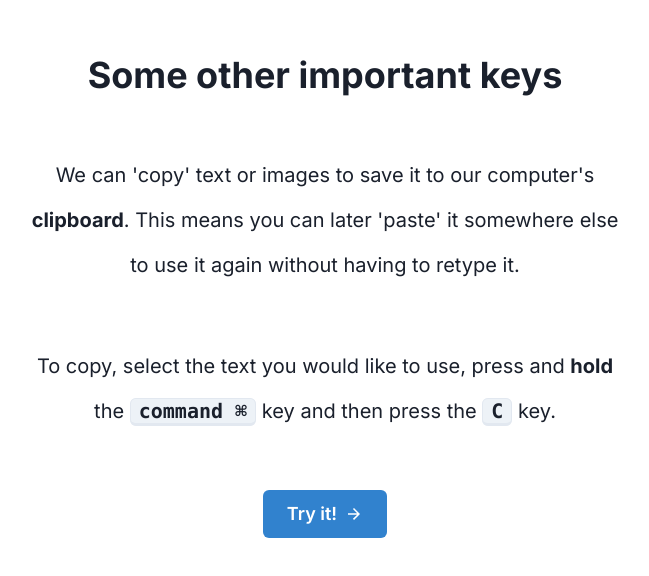
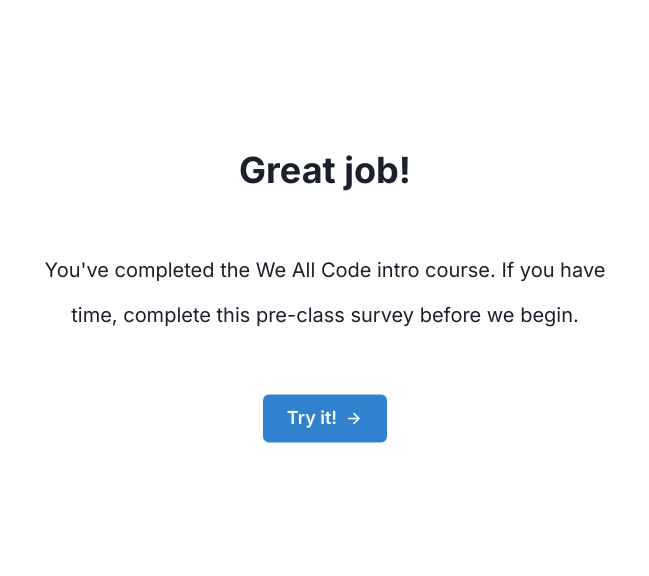
Before and after one commit to zachb1807/WeAllCode_Intro, a Next.js app: page /keyboard/other-keys in a window 1280 px wide. Shown: the part 104-680 px from the top of the page, without its empty margins (315-964 px from the left). Built offline with nearby package versions, Linux system fonts and the light colour scheme.

Commit message:
End page

```diff
--- a/app/keyboard/other-keys/page.tsx
+++ b/app/keyboard/other-keys/page.tsx
@@ -21,17 +21,13 @@
   return (
     <AbsoluteCenter>
       <Container centerContent className={`${inter.className}`} maxW='container.xl'>
-        <Heading variant="disable_font" className="shadow-2x">Some other important keys</Heading>
+        <Heading variant="disable_font" className="shadow-2x">Great job!</Heading>
         <Box h='14' />
         <Text fontSize={'xl'} align={'center'} lineHeight={'45px'}>
-          We can &apos;copy&apos; text or images to save it to our computer&apos;s <b>clipboard</b>. This means you can later &apos;paste&apos; it somewhere else to use it again without having to retype it.
+          You've completed the We All Code intro course. If you have time, complete this pre-class survey before we begin.
         </Text>
         <Box h='14' />
-        <Text fontSize={'xl'} align={'center'} lineHeight={'45px'}>
-          To copy, select the text you would like to use, press and <b>hold</b> the <Kbd fontSize={'20px'}>command ⌘</Kbd> key and then press the <Kbd fontSize={'20px'}>C</Kbd> key.
-        </Text>
-        <Box h='14' />
-        <Link href="/keyboard/copy">
+        <Link href="https://wac.fyi/survey">
           <Button colorScheme="blue" size="lg" rightIcon={<ArrowForwardIcon />}>Try it!</Button>
         </Link>
 
```
